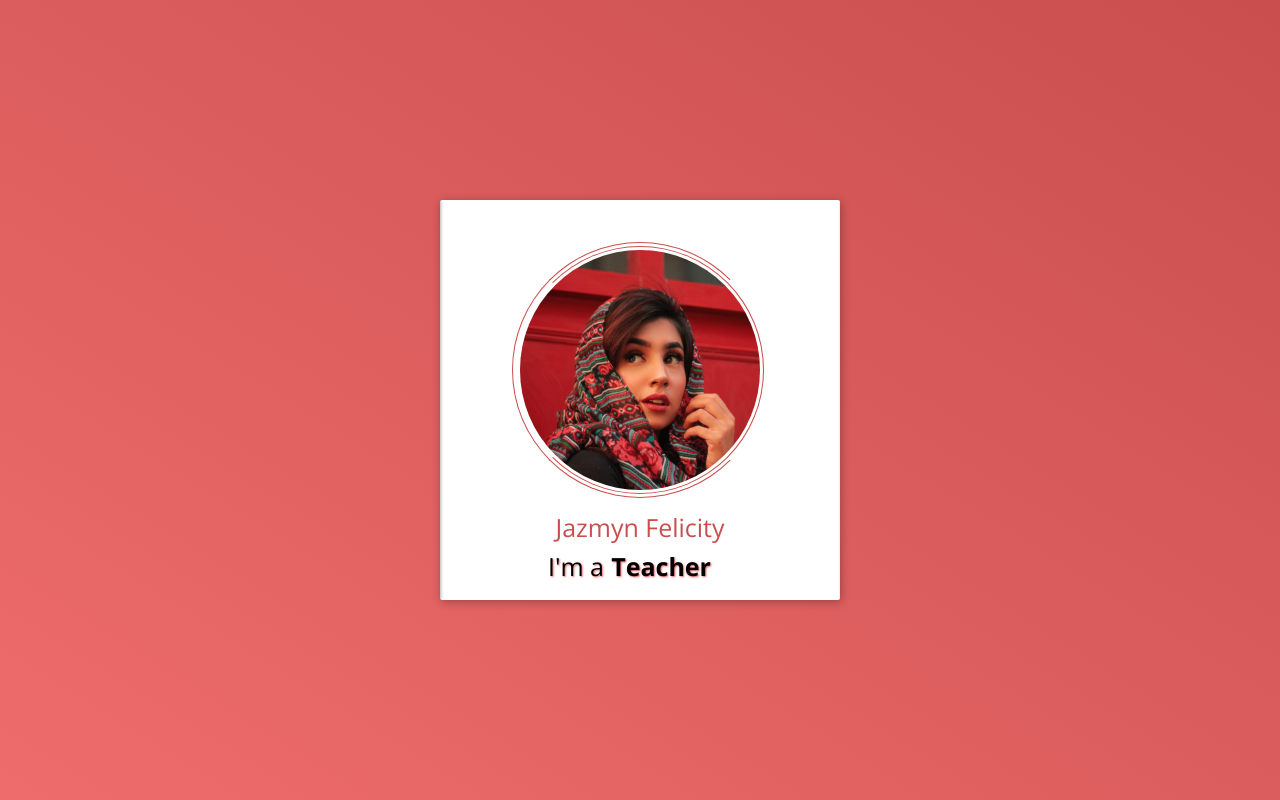
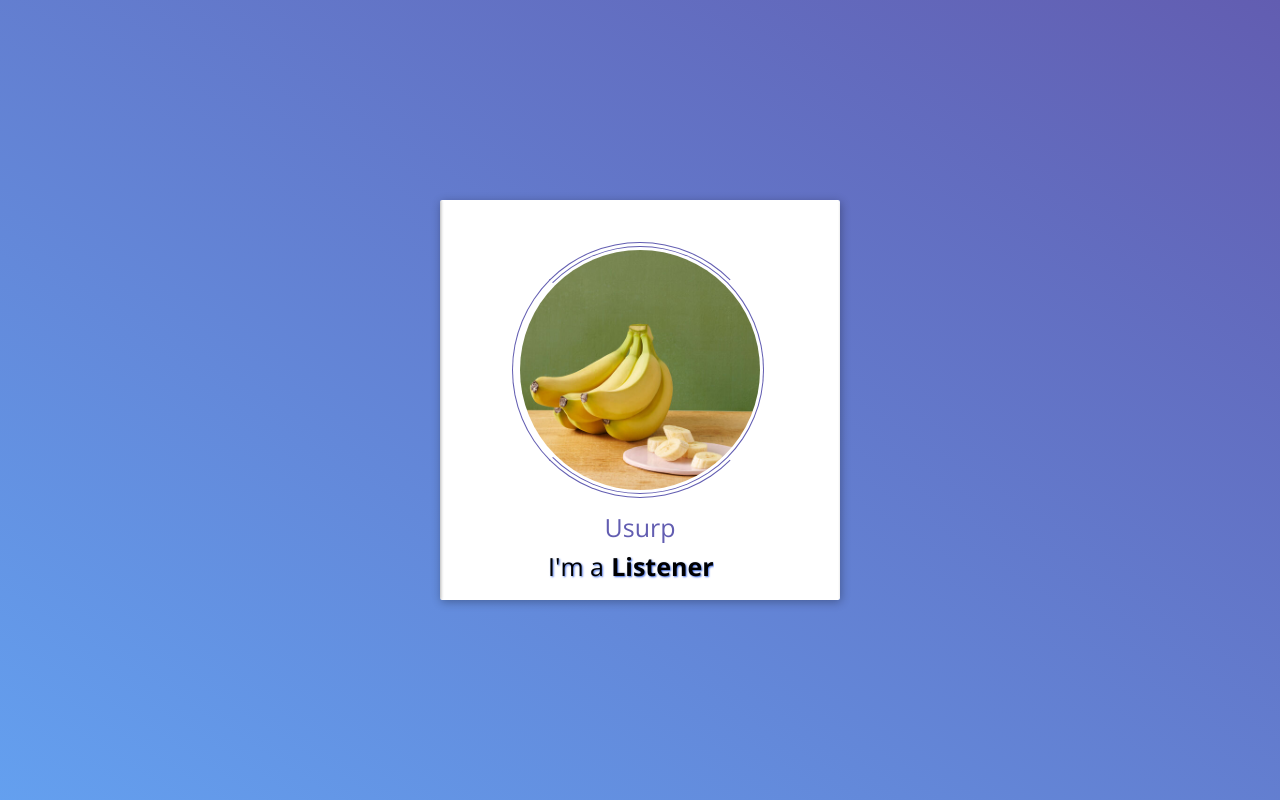
Before and after one commit to zzzuuusurp/cart-profile-rey-jacob, a plain HTML site: page index.html in a window 1280 px wide. Drawn offline with nearby package versions, Linux system fonts and the light colour scheme.

Commit message:
changes for class
Replaced all text and images with my own, changed colors, added banana

```diff
--- a/app.css
+++ b/app.css
@@ -13,10 +13,10 @@
 
   ---------------------------------------------------------------------- */
   :root {
-      --color-lightest: #ffcdcd;
-      --color-light: #ee6c6c;
-      --color: #EC6565;
-      --color-dark: #ca4e4e;
+      --color-lightest: #c3c3c3f6;
+      --color-light: #4f93ede1;
+      --color: #446fe4;
+      --color-dark: #625db1;
       --font: "Open Sans", Helvetica, sans-serif;
   }
 
--- a/index.html
+++ b/index.html
@@ -21,7 +21,7 @@
                 <div class="circle-2"></div>
 
                 <!-- Replace the image below with your own, change the "alt" text to your name -->
-                <img src="example.jpg" alt="Jazmyn Felicity">
+                <img src="bananapic.jpg" alt="A bunch of bananas">
                 <!-- Replace the image above with your own, change the "alt" text to your name -->
 
                 <div class='overlay'></div>
@@ -33,7 +33,7 @@
                 <div class="name1">
 
                 <!-- Replace the name below with your name -->
-                    Jazmyn Felicity
+                    Usurp
                 <!-- Replace the name above with your name -->
 
                 </div>
@@ -46,13 +46,13 @@
 
                             <!-- Replace the items below with your own, edit between the > and < symbols -->
 
-                            <div class="element">Developer</div>
-                            <div class="element">Designer</div>
-                            <div class="element">Teacher</div>
                             <div class="element">Gamer</div>
+                            <div class="element">Runner</div>
+                            <div class="element">Listener</div>
+                            <div class="element">Sleeper</div>
 
                             <!-- for a smooth transistion animation, repeat your first item below-->
-                            <div class="element">Developer</div>
+                            <div class="element">Gamer</div>
 
                             <!-- Replace the items above with your own -->
 
@@ -67,7 +67,7 @@
 				<div class="circle-2"></div>
 
                 <!-- Replace the image below with your own, change the "alt" text to your name -->
-				<img src="example.jpg" alt="Jazmyn Felicity">
+				<img src="bananapic.jpg" alt="A banana">
                 <!-- Replace the image above with your own, change the "alt" text to your name -->
 
 
@@ -76,14 +76,14 @@
 			<div class="name">
 
                 <!-- Replace the name below with your name -->
-                Jazmyn Felicity
+                Usurp
                 <!-- Replace the name above with your name -->
 
             </div>
 			<div class="job">
 
                 <!-- Replace the job below with your job or a clean subtitle of your choice -->
-                Full-Stack Developer
+                Student
                 <!-- Replace the job below with your job or a clean subtitle of your choice -->
 
 
@@ -101,20 +101,20 @@
 
             <!-- Modify the items below make them your own, edit the numbers or text between the > and < symbols -->
 			<div class="box">
-				<span class="value">9</span> <!-- Change the number to go with the title on the line below -->
-				<span class="parameter">Years <br> Teaching</span> <!-- Change the title to go with the number on the line above -->
+				<span class="value">16</span> <!-- Change the number to go with the title on the line below -->
+				<span class="parameter">Years <br> Old</span> <!-- Change the title to go with the number on the line above -->
 			</div>
 			<div class="box">
-				<span class="value">23</span>
-				<span class="parameter">States <br> Visited</span>
+				<span class="value">3</span>
+				<span class="parameter">Sports <br> Played</span>
 			</div>
 			<div class="box">
-				<span class="value">100+</span>
-				<span class="parameter">Published <br> Sites</span>
+				<span class="value">6</span>
+				<span class="parameter">Minecraft <br> Copies</span>
 			</div>
             <div class="box">
-				<span class="value">1672</span>
-				<span class="parameter">Steam <br> Library</span>
+				<span class="value">309</span>
+				<span class="parameter">Mile PR <br> in seconds</span>
 			</div>
             <!-- Modify the items above make them your own, edit the numbers or text between the > and < symbols -->
 
```
Also changed, not shown: bananapic.jpg (added).
